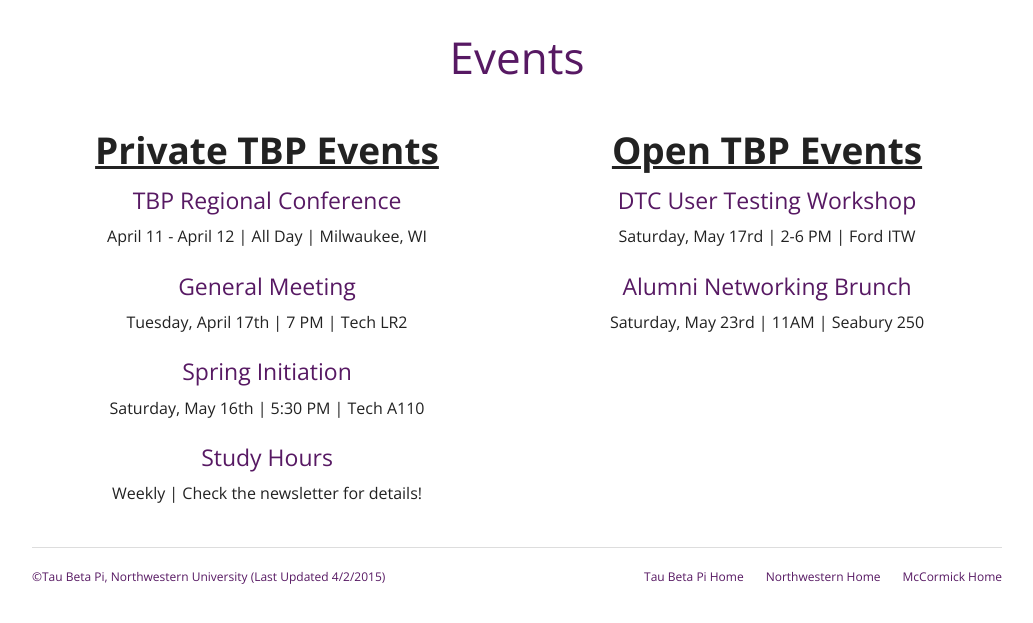
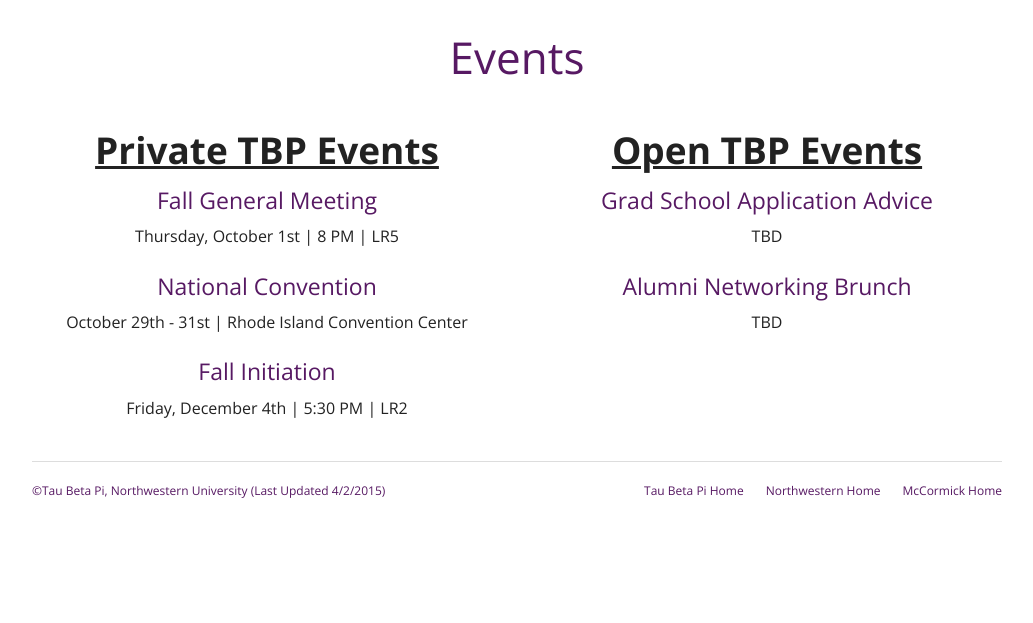
Before and after one commit to TBP-NU/website, a PHP site: page /events.php in a window 1280 px wide. Shown: the part 45-668 px from the top of the page, without its empty margins (123-1156 px from the left). Run offline with PHP 8.4, Linux system fonts and the light colour scheme; some libraries are stand-ins or nearby versions.

Commit message:
advisor & event updates

```diff
--- a/www/events.php
+++ b/www/events.php
@@ -15,31 +15,27 @@
 		<div class="large-6 sm-12 columns">
 			<h2><b><u>Private TBP Events</u></b></h2>
 			<div class="private-event">
-				<h4>TBP Regional Conference</h4>
-				<p>April 11 - April 12 | All Day | Milwaukee, WI</p>
+				<h4>Fall General Meeting</h4>
+				<p>Thursday, October 1st | 8 PM | LR5 </p>
 			</div>
 			<div class="private-event">
-				<h4>General Meeting</h4>
-				<p>Tuesday, April 17th | 7 PM | Tech LR2</p>
+				<h4>National Convention</h4>
+				<p>October 29th - 31st | Rhode Island Convention Center </p>
 			</div>
 			<div class="private-event">
-				<h4>Spring Initiation</h4>
-				<p>Saturday, May 16th | 5:30 PM | Tech A110 </p>
-			</div>
-			<div class="private-event">
-				<h4>Study Hours</h4>
-				<p>Weekly | Check the newsletter for details!</p>
+				<h4>Fall Initiation</h4>
+				<p>Friday, December 4th | 5:30 PM | LR2 </p>
 			</div>
 		</div>
 		<div class="large-6 sm-12 columns">
 			<h2><b><u>Open TBP Events</u></b></h2>
 			<div class="open-event">
-				<h4>DTC User Testing Workshop</h4>
-				<p>Saturday, May 17rd | 2-6 PM | Ford ITW </p>
+				<h4>Grad School Application Advice</h4>
+				<p> TBD </p>
 			</div>
 			<div class="open-event">
 				<h4>Alumni Networking Brunch</h4>
-				<p>Saturday, May 23rd | 11AM | Seabury 250 </p>
+				<p> TBD </p>
 			</div>
 		</div>
 	</div>
```
Also changed, not shown: www/advisors.php (+14 -4 lines), www/img/NU_logo.png (added), www/img/TBP_logo.gif (added), www/img/people/ProfCarr.jpg (added), www/img/people/SarahClark.JPG (added).
